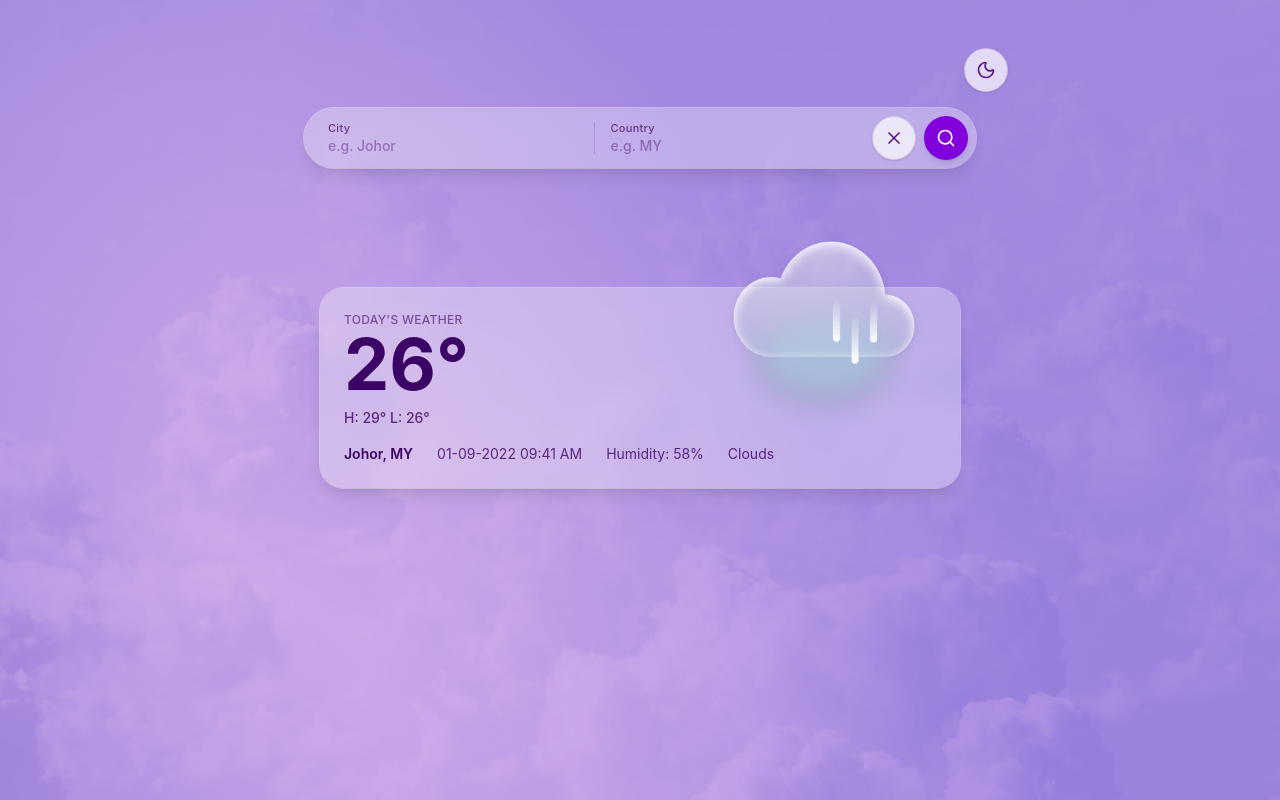
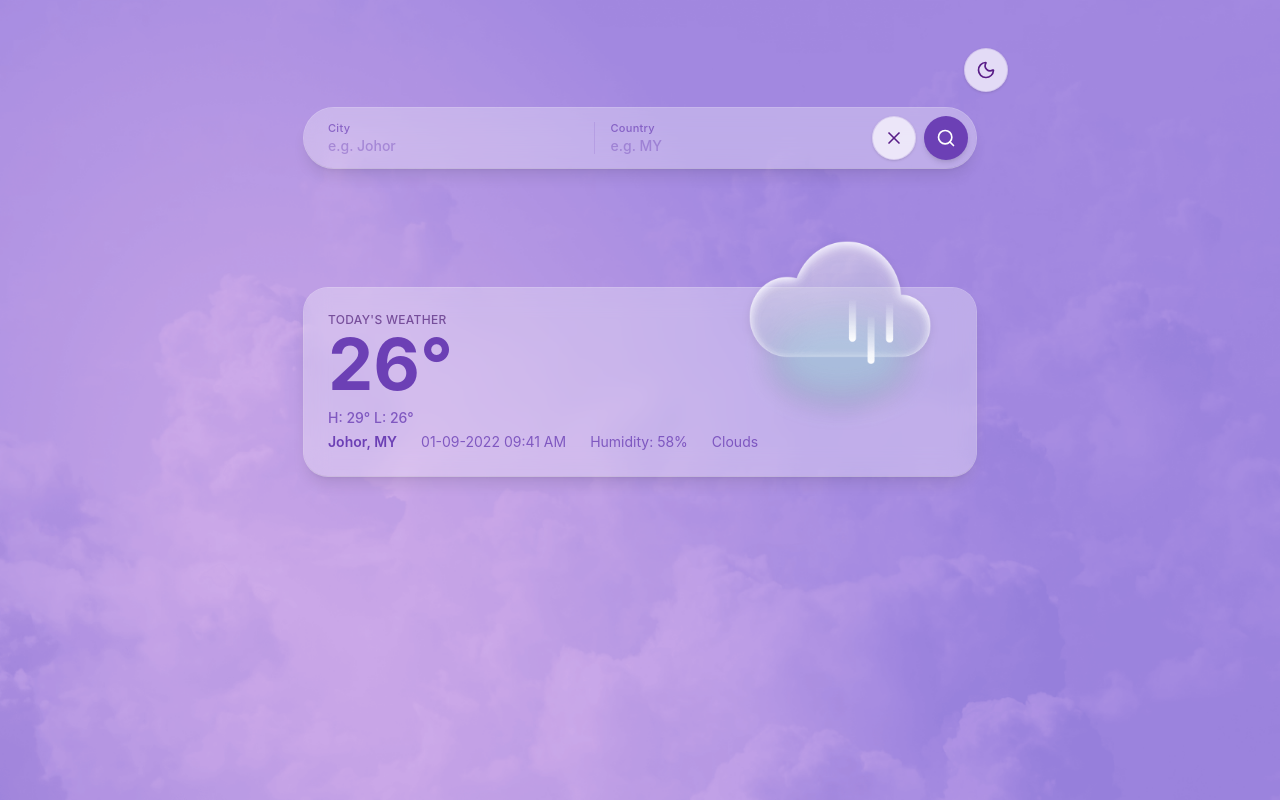
Before and after one commit to JinChor1/weather-finder, a React (Vite) app: page / in a window 1280 px wide. Built offline with nearby package versions, Linux system fonts and the light colour scheme.

Commit message:
style: define custom color in css tailwind

```diff
--- a/src/features/theme/components/ThemeToggle.tsx
+++ b/src/features/theme/components/ThemeToggle.tsx
@@ -18,7 +18,7 @@ export function ThemeToggle() {
       type="button"
       onClick={toggleTheme}
       aria-label={label}
-      className="flex h-11 w-11 shrink-0 items-center justify-center rounded-full border border-purple-950/15 bg-white/70 text-purple-900 shadow-sm transition hover:bg-white focus-visible:outline focus-visible:outline-2 focus-visible:outline-offset-2 focus-visible:outline-purple-700 dark:border-white/15 dark:bg-white/10 dark:text-white dark:hover:bg-white/20"
+      className="icon-button"
     >
       {isDark ? (
         <Sun aria-hidden="true" className="h-5 w-5" />
--- a/src/features/weather/components/NotFoundBanner.tsx
+++ b/src/features/weather/components/NotFoundBanner.tsx
@@ -14,12 +14,12 @@ export function NotFoundBanner() {
   return (
     <div
       role="alert"
-      className="mx-auto flex w-full max-w-2xl items-start gap-3 rounded-3xl border border-rose-500/50 bg-rose-50/80 p-4 text-rose-900 shadow-lg backdrop-blur-md dark:border-rose-500/40 dark:bg-rose-950/50 dark:text-rose-100"
+      className="mx-auto flex w-full max-w-2xl items-start gap-3 rounded-3xl border border-danger-border bg-danger-surface p-4 text-danger-content shadow-lg backdrop-blur-md"
     >
-      <AlertTriangle aria-hidden="true" className="mt-0.5 h-5 w-5 shrink-0 text-rose-600 dark:text-rose-300" />
+      <AlertTriangle aria-hidden="true" className="mt-0.5 h-5 w-5 shrink-0 text-danger-icon" />
       <div>
         <p className="font-semibold">Not found</p>
-        <p className="text-sm text-rose-800/90 dark:text-rose-200/80">
+        <p className="text-sm text-danger-muted">
           We couldn't find weather for that city and country. Check the spelling and try again.
         </p>
       </div>
--- a/src/features/weather/components/SearchBar.tsx
+++ b/src/features/weather/components/SearchBar.tsx
@@ -12,14 +12,11 @@ export function SearchBar() {
     <div
       role="search"
       aria-label="Search weather by city and country"
-      className="mx-auto flex w-full max-w-2xl flex-wrap items-center gap-4 rounded-3xl bg-white/30 p-4 shadow-lg ring-1 ring-white/40 backdrop-blur-md sm:flex-nowrap sm:rounded-full sm:gap-3 sm:py-2 sm:pl-6 sm:pr-2 dark:bg-black/30 dark:ring-white/10"
+      className="glass-panel mx-auto flex w-full max-w-2xl flex-wrap items-center gap-4 p-4 sm:flex-nowrap sm:rounded-full sm:gap-3 sm:py-2 sm:pl-6 sm:pr-2"
     >
       <div className="flex flex-1 flex-wrap items-center gap-4 sm:flex-nowrap">
         <div className="flex min-w-32 flex-1 flex-col">
-          <label
-            htmlFor="search-city"
-            className="text-[11px] font-medium tracking-wide text-purple-950/70 dark:text-purple-100/70"
-          >
+          <label htmlFor="search-city" className="field-label">
             City
           </label>
           <input
@@ -28,20 +25,14 @@ export function SearchBar() {
             type="text"
             placeholder="e.g. Johor"
             autoComplete="off"
-            className="w-full bg-transparent text-sm font-medium text-purple-950 placeholder:text-purple-950/40 focus:outline-none dark:text-white dark:placeholder:text-white/40"
+            className="w-full bg-transparent text-sm font-medium text-content placeholder:text-content/40 focus:outline-none"
           />
         </div>
 
-        <div
-          aria-hidden="true"
-          className="hidden h-8 w-px shrink-0 bg-purple-950/15 sm:block dark:bg-white/15"
-        />
+        <div aria-hidden="true" className="hidden h-8 w-px shrink-0 bg-content/15 sm:block" />
 
         <div className="flex min-w-32 flex-1 flex-col">
-          <label
-            htmlFor="search-country"
-            className="text-[11px] font-medium tracking-wide text-purple-950/70 dark:text-purple-100/70"
-          >
+          <label htmlFor="search-country" className="field-label">
             Country
           </label>
           <input
@@ -50,23 +41,19 @@ export function SearchBar() {
             type="text"
             placeholder="e.g. MY"
             autoComplete="off"
-            className="w-full bg-transparent text-sm font-medium text-purple-950 placeholder:text-purple-950/40 focus:outline-none dark:text-white dark:placeholder:text-white/40"
+            className="w-full bg-transparent text-sm font-medium text-content placeholder:text-content/40 focus:outline-none"
           />
         </div>
       </div>
 
       <div className="flex w-full items-center justify-end gap-2 sm:w-auto">
-        <button
-          type="button"
-          aria-label="Clear"
-          className="flex h-11 w-11 shrink-0 items-center justify-center rounded-full border border-purple-950/15 bg-white/70 text-purple-900 shadow-sm transition hover:bg-white focus-visible:outline focus-visible:outline-2 focus-visible:outline-offset-2 focus-visible:outline-purple-700 dark:border-white/15 dark:bg-white/10 dark:text-white dark:hover:bg-white/20"
-        >
+        <button type="button" aria-label="Clear" className="icon-button">
           <X aria-hidden="true" className="h-5 w-5" />
         </button>
         <button
           type="button"
           aria-label="Search"
-          className="flex h-11 w-11 shrink-0 items-center justify-center rounded-full bg-purple-700 text-white shadow-md transition hover:bg-purple-800 focus-visible:outline focus-visible:outline-2 focus-visible:outline-offset-2 focus-visible:outline-purple-900"
+          className="flex h-11 w-11 shrink-0 items-center justify-center rounded-full bg-primary text-white shadow-md transition hover:bg-primary-hover focus-visible:outline focus-visible:outline-2 focus-visible:outline-offset-2 focus-visible:outline-primary-strong"
         >
           <Search aria-hidden="true" className="h-5 w-5" />
         </button>
--- a/src/features/weather/components/WeatherResult.tsx
+++ b/src/features/weather/components/WeatherResult.tsx
@@ -43,26 +43,24 @@ export function WeatherResult({ weather }: WeatherResultProps) {
   return (
     <section
       aria-label="Today's weather"
-      className="relative mx-auto w-full max-w-2xl px-4 pt-14 pb-2 text-purple-950 sm:pt-24 dark:text-white"
+      className="relative mx-auto w-full max-w-2xl pt-14 pb-2 text-content sm:pt-24"
     >
-      <div className="relative rounded-3xl bg-white/30 p-6 shadow-lg ring-1 ring-white/40 backdrop-blur-md dark:bg-black/30 dark:ring-white/10">
+      <div className="glass-panel relative p-6">
         <div className="absolute -top-12 right-2 h-32 w-32 sm:-top-20 sm:right-6 sm:h-56 sm:w-56">
           <WeatherIcon condition={condition} className="h-full w-full object-contain drop-shadow-lg" />
         </div>
 
-        <div className="grid grid-cols-[1fr_auto] items-start gap-x-4 pr-32 sm:block sm:pr-0">
+        <div className="grid grid-cols-[1fr_auto] items-start gap-x-4 sm:block ">
           <div className="col-start-1">
-            <p className="text-xs font-medium tracking-wide text-purple-950/60 uppercase dark:text-purple-200/70">
-              Today's Weather
-            </p>
+            <p className="eyebrow-label">Today's Weather</p>
             <p className="text-6xl leading-none font-bold sm:text-7xl">{Math.round(temperature)}°</p>
-            <p className="mt-2 text-sm font-medium text-purple-950/80 dark:text-purple-100/80">
+            <p className="mt-2 text-sm font-medium text-muted/80">
               H: {Math.round(temperatureHigh)}° L: {Math.round(temperatureLow)}°
             </p>
           </div>
 
-          <div className="col-start-2 flex flex-col items-end gap-1 pt-1 text-right text-sm text-purple-950/80 sm:mt-4 sm:flex-row sm:flex-wrap sm:items-baseline sm:justify-start sm:gap-x-6 sm:gap-y-1 sm:pt-0 sm:text-left dark:text-purple-100/80">
-            <p className="font-semibold text-purple-950 dark:text-white">
+          <div className="col-start-2 flex flex-col items-end gap-1 pt-1 text-right text-sm text-muted/80 sm:flex-row sm:flex-wrap sm:items-baseline sm:justify-start sm:gap-x-6 sm:gap-y-1 mt-10 sm:mt-0 sm:text-left">
+            <p className="font-semibold text-content">
               {city}, {country}
             </p>
             <p>{formatObservedAt(observedAt)}</p>
--- a/src/index.css
+++ b/src/index.css
@@ -2,6 +2,120 @@
 
 @custom-variant dark (&:where(.dark, .dark *));
 
+/*
+ * Brand color. Primary purple is pinned to the client's exact hex
+ * (#6C40B5) rather than a stock Tailwind swatch. `-hover`/`-strong` are
+ * derived shades (progressively darker) for the search button's hover and
+ * focus-ring states, mirroring the purple-700/800/900 relationship the UI
+ * used before this token existed.
+ */
+@theme {
+  --color-primary: #6c40b5;
+  --color-primary-hover: #5c369a;
+  --color-primary-strong: #4c2d7f;
+}
+
+/*
+ * Theme-aware semantic tokens. Light values live on `:root`, dark
+ * overrides on `.dark` (the class `useThemeStore` toggles on `<html>`).
+ * Exposed to Tailwind via `@theme inline` so components can use plain
+ * utilities (e.g. `text-content`, `bg-surface-glass`) with no `dark:`
+ * variant — the CSS variable itself swaps.
+ *
+ * Values that use the same numeric opacity in both themes (e.g. --muted at
+ * `/70` and `/80`) are kept as solid colors so Tailwind's opacity modifier
+ * still works normally. Values whose opacity or base color differs between
+ * themes (most of the frosted-glass surfaces) have their alpha baked
+ * directly into the token instead, since a single utility modifier can't
+ * express two different opacities per theme.
+ */
+:root {
+  --content: #6C40B5; /* purple-950 */
+  --muted: #6C40B5; /* purple-950; used at /70 (labels) and /80 (meta text) */
+  --eyebrow: rgb(59 7 100 / 0.6); /* purple-950 @ 60% */
+
+  --icon-content: #581c87; /* purple-900 */
+  --icon-surface: rgb(255 255 255 / 0.7);
+  --icon-surface-hover: rgb(255 255 255 / 1);
+
+  --surface-glass: rgb(255 255 255 / 0.3);
+  --glass: rgb(255 255 255 / 0.4); /* glass panel ring */
+
+  --danger-content: #881337; /* rose-900 */
+  --danger-icon: #e11d48; /* rose-600 */
+  --danger-border: rgb(244 63 94 / 0.5); /* rose-500 @ 50% */
+  --danger-surface: rgb(255 241 242 / 0.8); /* rose-50 @ 80% */
+  --danger-muted: rgb(159 18 57 / 0.9); /* rose-800 @ 90% */
+}
+
+.dark {
+  --content: #ffffff;
+  --muted: #f3e8ff; /* purple-100 */
+  --eyebrow: rgb(233 213 255 / 0.7); /* purple-200 @ 70% */
+
+  --icon-content: #ffffff;
+  --icon-surface: rgb(255 255 255 / 0.1);
+  --icon-surface-hover: rgb(255 255 255 / 0.2);
+
+  --surface-glass: rgb(0 0 0 / 0.3);
+  --glass: rgb(255 255 255 / 0.1);
+
+  --danger-content: #ffe4e6; /* rose-100 */
+  --danger-icon: #fda4af; /* rose-300 */
+  --danger-border: rgb(244 63 94 / 0.4); /* rose-500 @ 40% */
+  --danger-surface: rgb(76 5 25 / 0.5); /* rose-950 @ 50% */
+  --danger-muted: rgb(254 205 211 / 0.8); /* rose-200 @ 80% */
+}
+
+@theme inline {
+  --color-content: var(--content);
+  --color-muted: var(--muted);
+  --color-eyebrow: var(--eyebrow);
+
+  --color-icon-content: var(--icon-content);
+  --color-icon-surface: var(--icon-surface);
+  --color-icon-surface-hover: var(--icon-surface-hover);
+
+  --color-surface-glass: var(--surface-glass);
+  --color-glass: var(--glass);
+
+  --color-danger-content: var(--danger-content);
+  --color-danger-icon: var(--danger-icon);
+  --color-danger-border: var(--danger-border);
+  --color-danger-surface: var(--danger-surface);
+  --color-danger-muted: var(--danger-muted);
+}
+
+/*
+ * Shared visual patterns pulled out of components that repeated them
+ * near-verbatim. Built with `@apply` against the tokens above rather than
+ * raw color utilities so a palette change only has to happen here.
+ */
+@layer components {
+  /* Frosted glass card background, shared by SearchBar's pill and
+     WeatherResult's card. Layout (rounding overrides, padding) stays with
+     each consumer since those genuinely differ per usage. */
+  .glass-panel {
+    @apply rounded-3xl bg-surface-glass shadow-lg ring-1 ring-glass backdrop-blur-md;
+  }
+
+  /* Circular icon-only button, shared by SearchBar's Clear button and
+     ThemeToggle. */
+  .icon-button {
+    @apply flex h-11 w-11 shrink-0 items-center justify-center rounded-full border border-content/15 bg-icon-surface text-icon-content shadow-sm transition hover:bg-icon-surface-hover focus-visible:outline focus-visible:outline-2 focus-visible:outline-offset-2 focus-visible:outline-primary;
+  }
+
+  /* Small field label used above the City/Country inputs. */
+  .field-label {
+    @apply text-[11px] font-medium tracking-wide text-muted/70;
+  }
+
+  /* Uppercase "eyebrow" heading style used above the current temperature. */
+  .eyebrow-label {
+    @apply text-xs font-medium tracking-wide text-eyebrow uppercase;
+  }
+}
+
 body {
   min-height: 100vh;
 }
```
Also changed, not shown: 1 other file (tests, documents, lock files or other folders).
